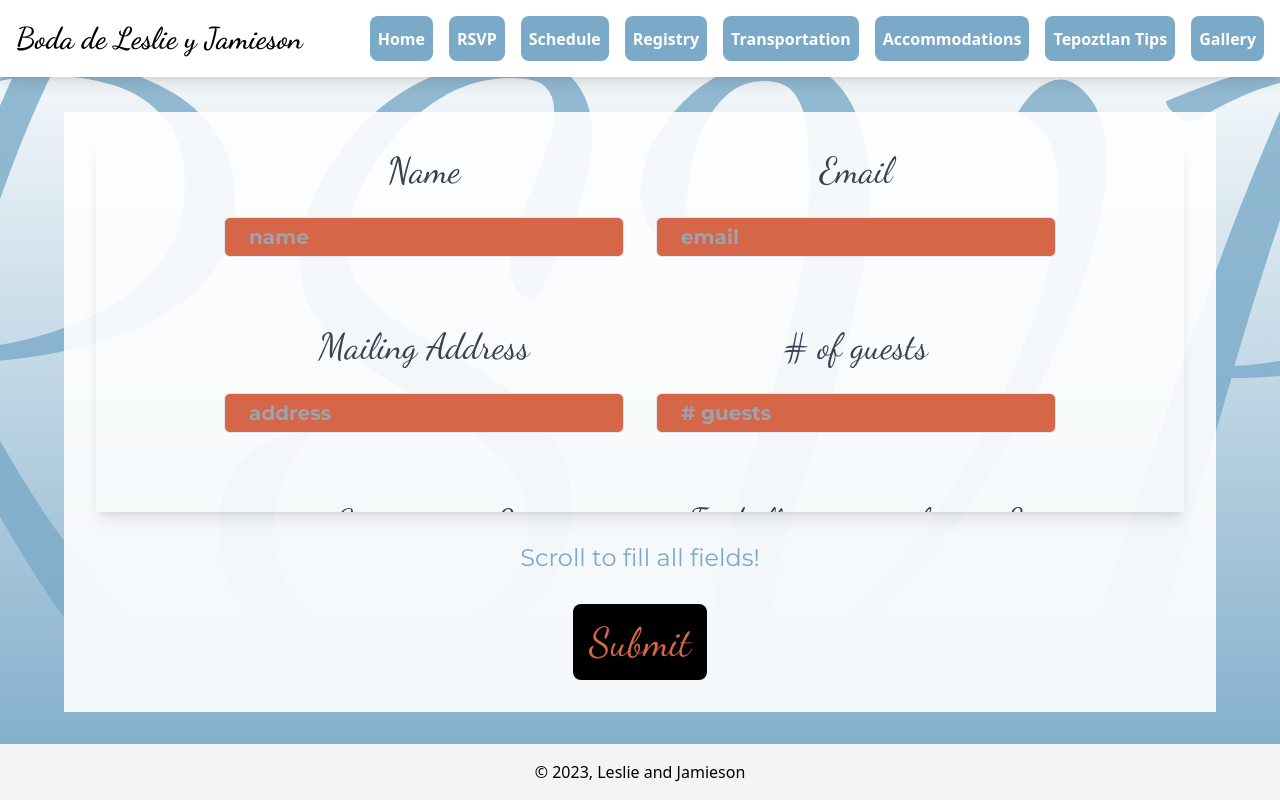
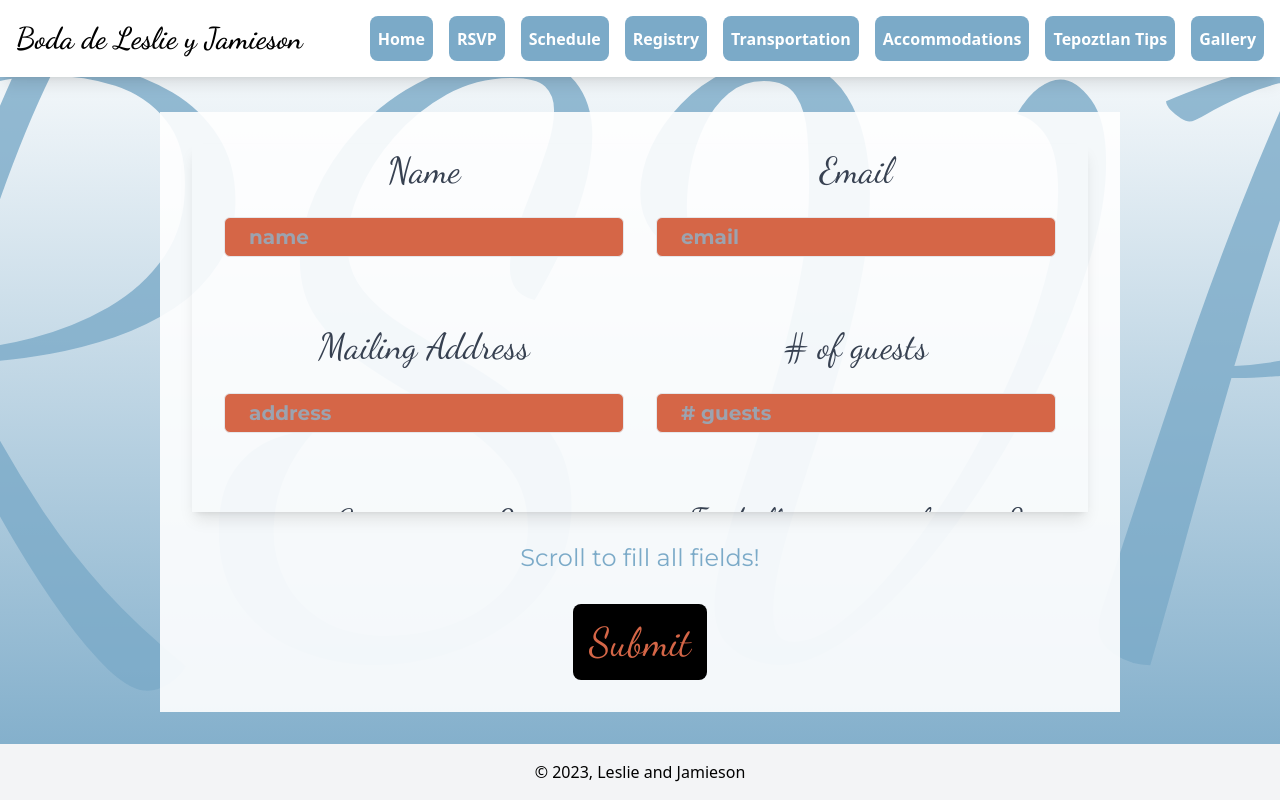
Before and after one commit to jamiesonreinhard/tailored-food-2.0, a Next.js app: page /rsvp in a window 1280 px wide. Built offline with nearby package versions, Linux system fonts and the light colour scheme.

Commit message:
reduce max rsvp width desktop

```diff
--- a/src/pages/rsvp.js
+++ b/src/pages/rsvp.js
@@ -82,7 +82,7 @@ const Rsvp = () => {
         </h1>
         <form
           onSubmit={handleSubmit}
-          className={`absolute top-[100px] sm:top-[50%] left-[50%] -translate-x-[50%] sm:-translate-y-[48%] w-[90%]
+          className={`absolute top-[100px] sm:top-[50%] left-[50%] -translate-x-[50%] sm:-translate-y-[48%] w-[90%] sm:max-w-[75%]
           bg-white/[0.9] bg-white/[0.9] p-[24px] lg:p-[32px] flex flex-col items-center max-h-[60%] sm:max-h-[75%]
           sm:gap-[28px] cursive text-[#7baac8] text-center text-[36px] z-[20]`}
         >
```
Also changed, not shown: src/pages/story.js (added).
